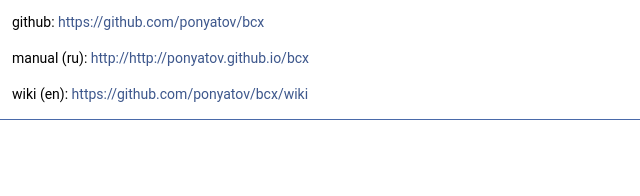
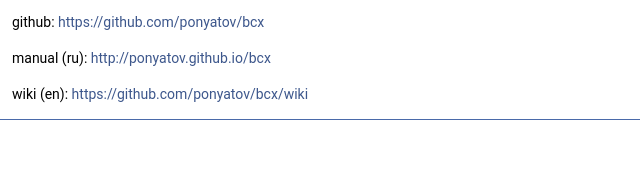
Before and after one commit to ponyatov/BCX, a plain HTML site: page docs/index.html in a window 1280 px wide. Shown: the part 268-464 px from the top of the page, 0-640 px from the left. Drawn offline with Linux system fonts and the light colour scheme.

Commit message:
Signed-off-by: Dmitry Ponyatov <dponyatov@gmail.com>

```diff
--- a/docs/index.html
+++ b/docs/index.html
@@ -66,7 +66,7 @@ $(function() {
 <p>Scripting and command line engine for tiny embedded systems (microcontrollers and Linux)</p>
 <p>(c) Dmitry Ponyatov &lt;<a href="#" onclick="location.href='mai'+'lto:'+'dpo'+'ny'+'ato'+'v@'+'gma'+'il'+'.co'+'m'; return false;">dpony<span style="display: none;">.nosp@m.</span>atov<span style="display: none;">.nosp@m.</span>@gmai<span style="display: none;">.nosp@m.</span>l.co<span style="display: none;">.nosp@m.</span>m</a>&gt; CC BY</p>
 <p>github: <a href="https://github.com/ponyatov/bcx">https://github.com/ponyatov/bcx</a></p>
-<p>manual (ru): <a href="http://http://ponyatov.github.io/bcx">http://http://ponyatov.github.io/bcx</a></p>
+<p>manual (ru): <a href="http://ponyatov.github.io/bcx">http://ponyatov.github.io/bcx</a></p>
 <p>wiki (en): <a href="https://github.com/ponyatov/bcx/wiki">https://github.com/ponyatov/bcx/wiki</a> </p>
 </div></div><!-- contents -->
 <!-- start footer part -->
```
Also changed, not shown: 1 other file.
